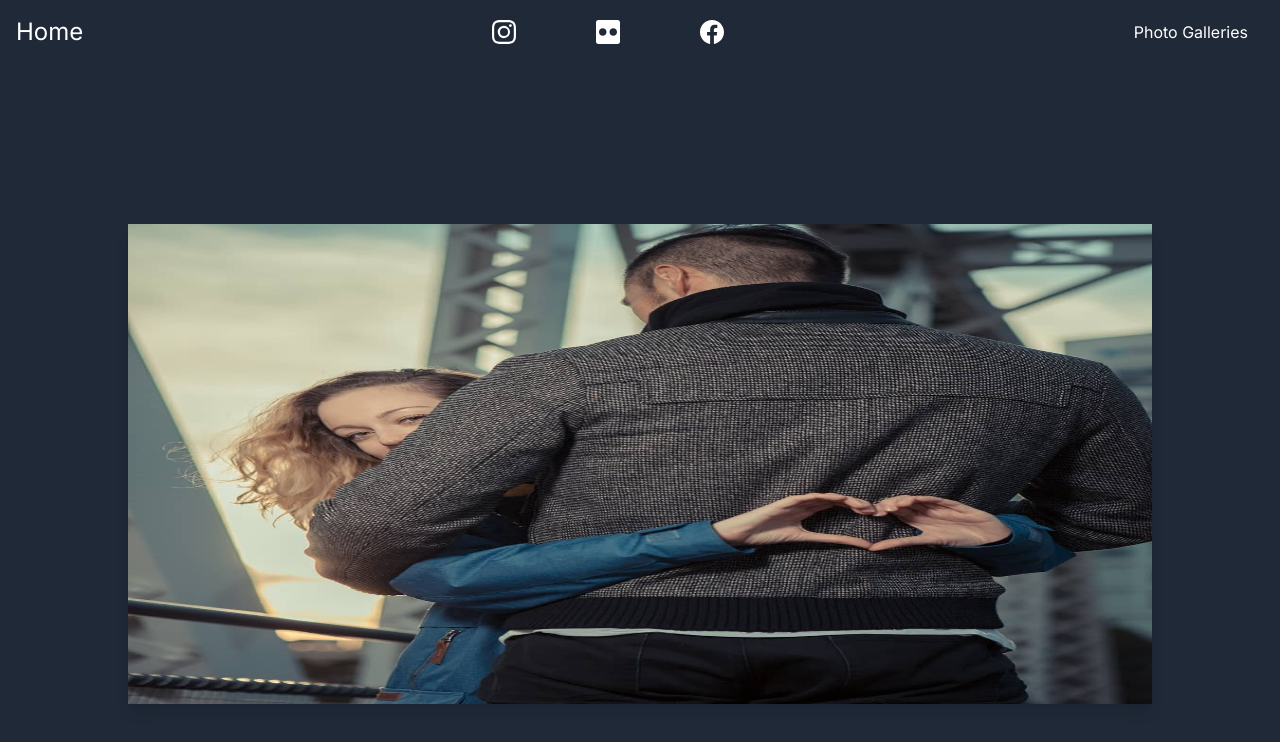
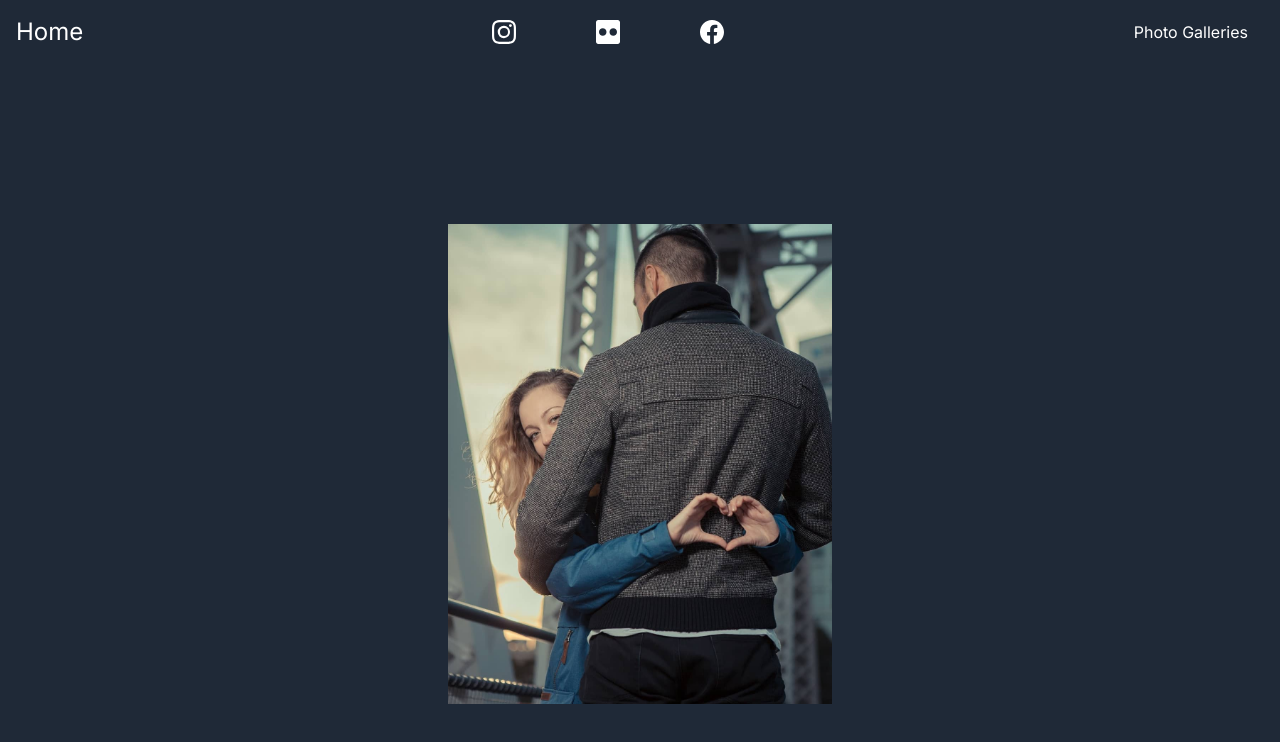
Before and after one commit to frenchie43972/model-status-photography, a Next.js app in the folder model-status-photography/: page / in a window 1280 px wide. Shown: the top 742 px of the page. Built offline with nearby package versions, Linux system fonts and the light colour scheme.

Commit message:
Working the home page Hero component

```diff
--- a/model-status-photography/src/app/components/Hero.tsx
+++ b/model-status-photography/src/app/components/Hero.tsx
@@ -22,7 +22,7 @@ const Hero: React.FC = () => {
 
   return (
     <div className="relative w-full h-screen flex justify-center items-center">
-      <div className="relative  w-4/5 h-3/5">
+      <div className="relative w-4/5 h-3/5 overflow-hidden">
         {images.map((image, index) => (
           <div
             key={index}
@@ -31,10 +31,9 @@ const Hero: React.FC = () => {
             <Image
               src={image.src}
               alt={image.alt}
-              // width={3000}
-              // height={2000}
               fill
               style={{
+                objectFit: 'contain',
                 width: '100%',
                 height: '100%'
               }}
```
